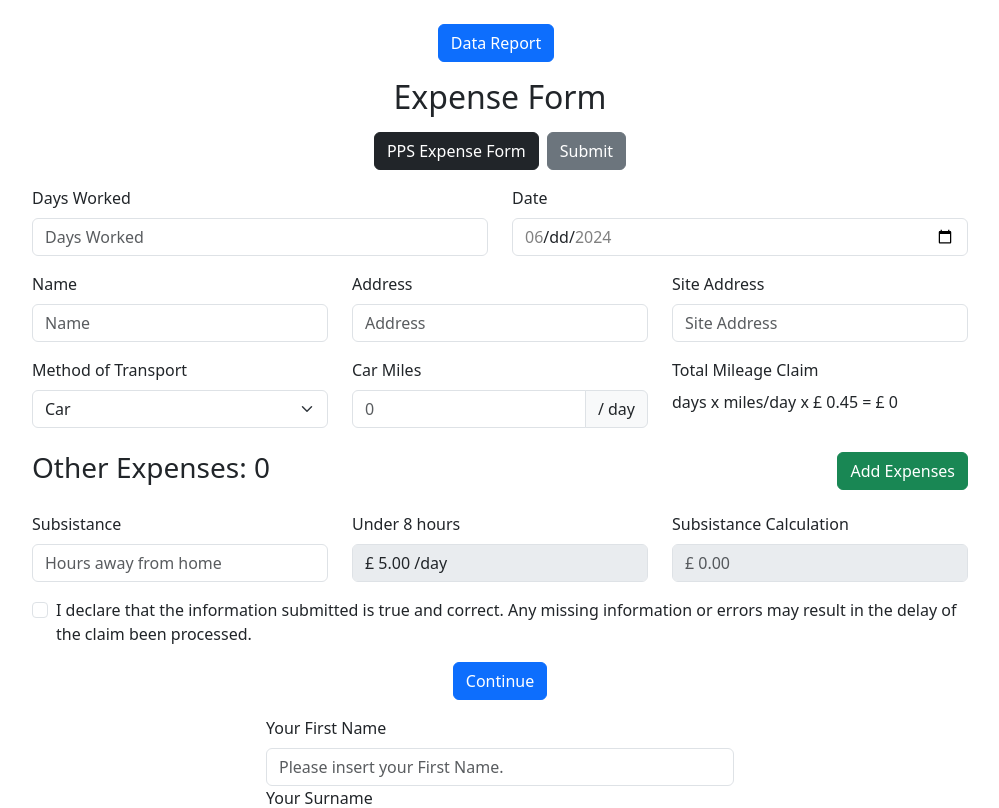
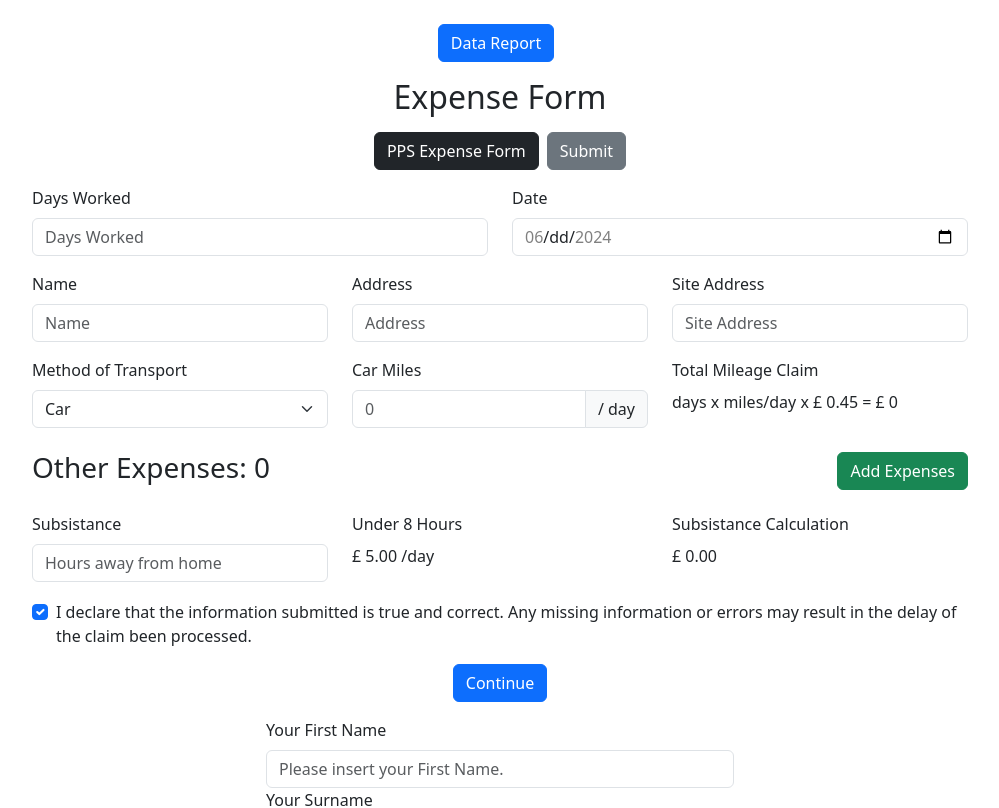
Before and after one commit to Xanvia/Premium-payroll, a React (Create React App) app in the folder frontend/: page / in a window 1280 px wide. Shown: the top 808 px of the page, without its empty margins (140-1139 px from the left). Built offline with nearby package versions, Linux system fonts and the light colour scheme.

Commit message:
feat: substance added

```diff
--- a/frontend/src/ExpenseForm.jsx
+++ b/frontend/src/ExpenseForm.jsx
@@ -53,6 +53,7 @@ function ExpenseForm() {
       expenseValue: "",
       expenseDescription: "",
       file: "",
+      subsistance: "",
     },
     validationSchema: validationSchema,
     onSubmit: (values) => {
@@ -61,6 +62,20 @@ function ExpenseForm() {
   });
 
   const totalMilage = formik.values.daysWorked * formik.values.carMiles * 0.45;
+
+  let hourText = "";
+  let hourValue = "";
+
+  if (formik.values.subsistance < 8) {
+    hourText = "Under 8 Hours";
+    hourValue = "5";
+  } else if (formik.values.subsistance < 13) {
+    hourText = "8 Hours - 12 Hours";
+    hourValue = "10";
+  } else {
+    hourText = "Over 12 Hours";
+    hourValue = "15";
+  }
 
   const renderExpenseForms = () => {
     let forms = [];
@@ -325,7 +340,6 @@ function ExpenseForm() {
               Total Mileage Claim
             </label>
             <p>{`${formik.values.daysWorked} days x ${formik.values.carMiles} miles/day x £ 0.45 = £ ${totalMilage}`}</p>
-            {/* This can be dynamically calculated based on Formik values if needed */}
           </div>
         </div>
 
@@ -354,31 +368,21 @@ function ExpenseForm() {
               className="form-control"
               id="subsistance"
               placeholder="Hours away from home"
-              // value={formData.subsistance}
+              min={0}
+              value={formik.values.subsistance}
+              onChange={formik.handleChange}
             />
           </div>
           <div className="col-md-4 text-start">
-            <label className="form-label">Under 8 hours</label>
-            <input
-              type="text"
-              className="form-control"
-              placeholder="£ 5.00 /day"
-              value="£ 5.00 /day"
-              disabled
-            />
+            <label className="form-label">{hourText}</label>
+
+            <p>{`£ ${hourValue}.00 /day`}</p>
           </div>
           <div className="col-md-4 text-start">
             <label htmlFor="subsistanceCalculation" className="form-label">
               Subsistance Calculation
             </label>
-            <input
-              type="text"
-              className="form-control"
-              id="subsistanceCalculation"
-              placeholder="£ 0.00"
-              // value={formData.subsistanceCalculation}
-              disabled
-            />
+            <p>£ 0.00</p>
           </div>
         </div>
         <div className="form-check mb-3 text-start">
@@ -386,8 +390,7 @@ function ExpenseForm() {
             type="checkbox"
             className="form-check-input"
             id="declaration"
-            // checked={formData.declaration}
-            // onChange={handleChange}
+            checked
           />
           <label className="form-check-label" htmlFor="declaration">
             I declare that the information submitted is true and correct. Any
```
